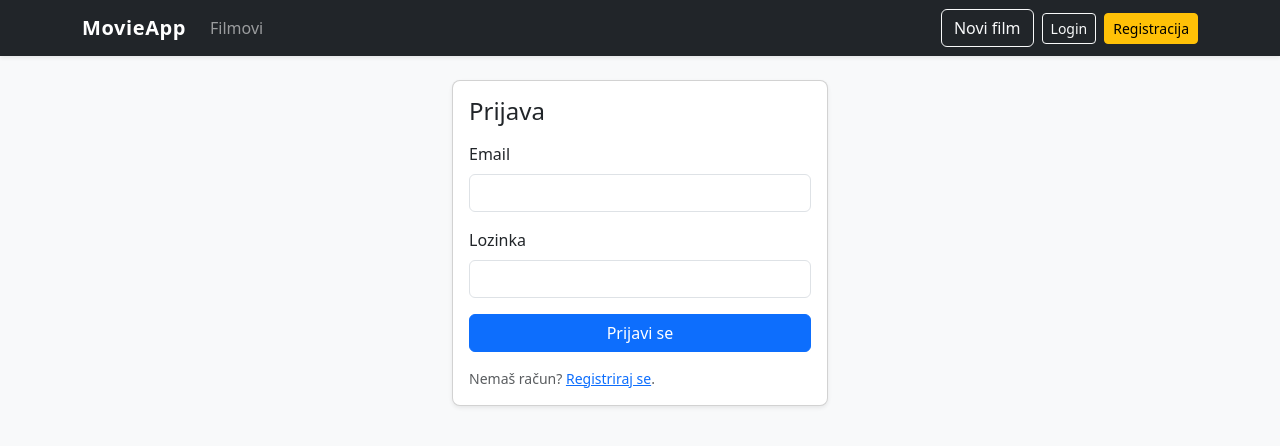
After one commit to NoelU223/Movie-recommender, a FastAPI app: template backend/app/templates/login.html in a window 1280 px wide. The commit adds this page. Shown: the top 446 px of the page. Run offline with FastAPI, Linux system fonts and the light colour scheme; the template is opened without the code that fills it, so the values that code supplies are empty.

Commit message:
Dodane login i register funkcije

```diff
--- a/backend/app/main.py
+++ b/backend/app/main.py
@@ -2,14 +2,19 @@ from fastapi import FastAPI, Depends, Request, Form
 from fastapi.responses import HTMLResponse, RedirectResponse
 from fastapi.staticfiles import StaticFiles
 from fastapi.templating import Jinja2Templates
+from starlette.middleware.sessions import SessionMiddleware
 
 from .database import engine, get_db
 from .models import Base, User, Movie, Rating
 from sqlalchemy.orm import Session
 from pathlib import Path
+from passlib.context import CryptContext
 
+pwd_context = CryptContext(schemes=["bcrypt"], deprecated="auto")
 
 app = FastAPI(title="Movie recommender API")
+
+app.add_middleware(SessionMiddleware, secret_key="neki_jaki_secret")
 
 Base.metadata.create_all(bind=engine)
 
@@ -18,20 +23,30 @@ BASE_DIR = Path(__file__).resolve().parent
 app.mount("/static", StaticFiles(directory=str(BASE_DIR / "static")), name="static")
 templates = Jinja2Templates(directory=str(BASE_DIR / "templates"))
 
+def hash_password(password: str) -> str:
+    return pwd_context.hash(password[:72])
+
+def verify_password(password: str, password_hash: str) -> bool:
+    return pwd_context.verify(password, password_hash)
+
+def get_current_user(request: Request, db: Session) -> User | None:
+    user_id = request.session.get("user_id")
+    if not user_id:
+        return None
+    return db.query(User).filter_by(id=user_id).first()
 
 @app.get("/health")
 def health_check():
     return {"status": "ok"}
 
-
 @app.get("/", response_class=HTMLResponse)
 def list_movies(request: Request, db: Session = Depends(get_db)):
     movies = db.query(Movie).all()
+    current_user = get_current_user(request, db)
     return templates.TemplateResponse(
         "movies.html",
-        {"request": request, "movies": movies},
+        {"request": request, "movies": movies, "current_user": current_user},
     )
-
 
 @app.get("/movies/{movie_id}", response_class=HTMLResponse)
 def movie_detail(movie_id: int, request: Request, db: Session = Depends(get_db)):
@@ -39,13 +54,13 @@ def movie_detail(movie_id: int, request: Request, db: Session = Depends(get_db))
     if not movie:
         return RedirectResponse("/", status_code=302)
 
-    users = db.query(User).all()
-
     if movie.ratings:
         count = len(movie.ratings)
         avg_rating = sum(r.rating for r in movie.ratings) / count
     else:
         avg_rating, count = None, 0
+
+    current_user = get_current_user(request, db)
 
     return templates.TemplateResponse(
         "movie_detail.html",
@@ -54,7 +69,7 @@ def movie_detail(movie_id: int, request: Request, db: Session = Depends(get_db))
             "movie": movie,
             "avg_rating": avg_rating,
             "count": count,
-            "users": users,
+            "current_user": current_user,
         },
     )
 
@@ -65,23 +80,70 @@ def new_user_form(request: Request):
 
 @app.post("/users/new")
 def create_user_html(
+    request: Request,
     email: str = Form(...),
+    password: str = Form(...),
     db: Session = Depends(get_db),
 ):
-    user = User(email=email)
+    existing = db.query(User).filter_by(email=email).first()
+    if existing:
+        return RedirectResponse(url="/login", status_code=303)
+
+    user = User(email=email, password_hash=hash_password(password))
     db.add(user)
     db.commit()
     db.refresh(user)
+
+    request.session["user_id"] = user.id
+
+    return RedirectResponse(url="/", status_code=303)
+
+
+@app.get("/login", response_class=HTMLResponse)
+def login_form(request: Request):
+    return templates.TemplateResponse("login.html", {"request": request})
+
+
+@app.post("/login")
+def login(
+    request: Request,
+    email: str = Form(...),
+    password: str = Form(...),
+    db: Session = Depends(get_db),
+):
+    user = db.query(User).filter_by(email=email).first()
+    if not user or not verify_password(password, user.password_hash):
+        return templates.TemplateResponse(
+            "login.html",
+            {
+                "request": request,
+                "error": "Neispravan email ili lozinka.",
+            },
+            status_code=400,
+        )
+
+    request.session["user_id"] = user.id
+    return RedirectResponse(url="/", status_code=303)
+
+
+@app.get("/logout")
+def logout(request: Request):
+    request.session.clear()
     return RedirectResponse(url="/", status_code=303)
 
 
 @app.get("/new-movie", response_class=HTMLResponse)
-def new_movie_form(request: Request):
-    return templates.TemplateResponse("create_movie.html", {"request": request})
+def new_movie_form(request: Request, db: Session = Depends(get_db)):
+    current_user = get_current_user(request, db)
+    return templates.TemplateResponse(
+        "create_movie.html",
+        {"request": request, "current_user": current_user},
+    )
 
 
 @app.post("/new-movie")
 def create_movie_html(
+    request: Request,
     title: str = Form(...),
     genre: str = Form(...),
     year: int = Form(...),
@@ -93,23 +155,30 @@ def create_movie_html(
     db.refresh(movie)
     return RedirectResponse(url="/", status_code=303)
 
-
 @app.post("/ratings/html")
 def add_rating_html(
-    user_id: int = Form(...),
+    request: Request,
     movie_id: int = Form(...),
     rating: int = Form(...),
     db: Session = Depends(get_db),
 ):
+    current_user = get_current_user(request, db)
+    if not current_user:
+        return RedirectResponse(url="/login", status_code=303)
+
     if rating < 1 or rating > 10:
         return RedirectResponse(url=f"/movies/{movie_id}", status_code=303)
 
-    existing = db.query(Rating).filter_by(user_id=user_id, movie_id=movie_id).first()
+    existing = (
+        db.query(Rating)
+        .filter_by(user_id=current_user.id, movie_id=movie_id)
+        .first()
+    )
 
     if existing:
         existing.rating = rating
     else:
-        rating_obj = Rating(user_id=user_id, movie_id=movie_id, rating=rating)
+        rating_obj = Rating(user_id=current_user.id, movie_id=movie_id, rating=rating)
         db.add(rating_obj)
 
     db.commit()
@@ -117,12 +186,12 @@ def add_rating_html(
 
 
 @app.post("/users")
-def create_user(email: str, db: Session = Depends(get_db)):
-    user = User(email=email)
+def create_user(email: str, password: str, db: Session = Depends(get_db)):
+    user = User(email=email, password_hash=hash_password(password))
     db.add(user)
     db.commit()
     db.refresh(user)
-    return user
+    return {"id": user.id, "email": user.email}
 
 
 @app.post("/movies")
@@ -141,15 +210,15 @@ def get_movies(db: Session = Depends(get_db)):
 
 @app.post("/ratings")
 def add_rating(user_id: int, movie_id: int, rating: int, db: Session = Depends(get_db)):
+    if rating < 1 or rating > 10:
+        return {"error": "rating_must_be_between_1_and_10"}
 
-    if rating < 1 or rating > 10:
-        return RedirectResponse(url=f"/movies/{movie_id}", status_code=303)
+    existing = db.query(Rating).filter_by(user_id=user_id, movie_id=movie_id).first()
+    if existing:
+        existing.rating = rating
+    else:
+        rating_obj = Rating(user_id=user_id, movie_id=movie_id, rating=rating)
+        db.add(rating_obj)
 
-    rating_obj = Rating(
-        user_id=user_id,
-        movie_id=movie_id,
-        rating=rating,
-    )
-    db.add(rating_obj)
     db.commit()
-    return {"message": "Rating added"}
+    return {"message": "Rating saved"}
--- a/backend/app/templates/base.html
+++ b/backend/app/templates/base.html
@@ -23,9 +23,17 @@
           <a class="nav-link" href="/">Filmovi</a>
         </li>
       </ul>
-      <div class="d-flex">
-        <a class="btn btn-outline-light me-2" href="/users/new">Novi korisnik</a>
-        <a class="btn btn-warning" href="/new-movie">Novi film</a>
+      <div class="d-flex align-items-center">
+        <a class="btn btn-outline-light me-2" href="/new-movie">Novi film</a>
+        {% if current_user %}
+          <span class="text-light small me-2">
+            Prijavljen kao {{ current_user.email }}
+          </span>
+          <a class="btn btn-sm btn-outline-warning" href="/logout">Logout</a>
+        {% else %}
+          <a class="btn btn-sm btn-outline-light me-2" href="/login">Login</a>
+          <a class="btn btn-sm btn-warning" href="/users/new">Registracija</a>
+        {% endif %}
       </div>
     </div>
   </div>
--- /dev/null
+++ b/backend/app/templates/login.html
@@ -0,0 +1,32 @@
+{% extends "base.html" %}
+{% block content %}
+<div class="row justify-content-center">
+  <div class="col-md-5">
+    <div class="card shadow-sm">
+      <div class="card-body">
+        <h1 class="h4 mb-3">Prijava</h1>
+
+        {% if error %}
+          <div class="alert alert-danger py-2">{{ error }}</div>
+        {% endif %}
+
+        <form method="post" action="/login">
+          <div class="mb-3">
+            <label class="form-label">Email</label>
+            <input type="email" class="form-control" name="email" required>
+          </div>
+          <div class="mb-3">
+            <label class="form-label">Lozinka</label>
+            <input type="password" class="form-control" name="password" required>
+          </div>
+          <button type="submit" class="btn btn-primary w-100">Prijavi se</button>
+        </form>
+
+        <p class="mt-3 mb-0 text-muted small">
+          Nemaš račun? <a href="/users/new">Registriraj se</a>.
+        </p>
+      </div>
+    </div>
+  </div>
+</div>
+{% endblock %}
--- a/backend/requirements.txt
+++ b/backend/requirements.txt
@@ -1,6 +1,9 @@
 fastapi
-uvicorn
+uvicorn[standard]
 sqlalchemy
 psycopg2-binary
 jinja2
 python-multipart
+passlib[bcrypt]==1.7.4
+bcrypt==4.0.1
+itsdangerous==2.2.0
```
Also changed, not shown: backend/app/models.py (+6 -6 lines), backend/app/templates/create_movie.html (+11 -1 lines), backend/app/templates/create_user.html (+8 -1 lines), backend/app/templates/movie_detail.html (+11 -11 lines).
